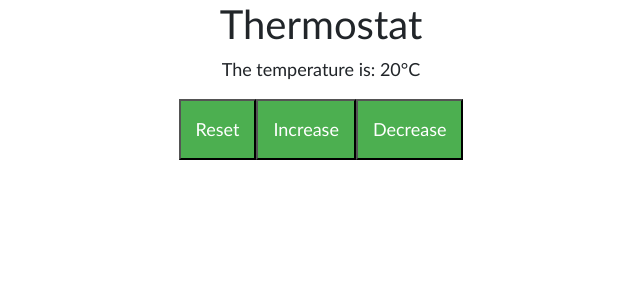
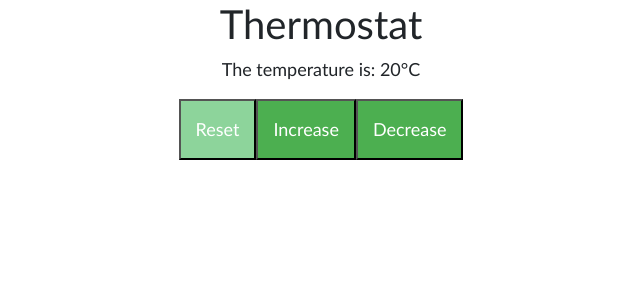
Before and after one commit to jordantroberts/ThermostatDotNet, a React (Create React App) app in the folder ThermostatDotNet/ClientApp/: page /thermostat in a window 1280 px wide. In both pictures the pointer is over the button "Reset". Shown: the top 300 px of the page, without its empty margins (319-959 px from the left). Built offline with nearby package versions, Linux system fonts and the light colour scheme.

Commit message:
Added button hover

```diff
--- a/ThermostatDotNet/ClientApp/src/components/Thermostat.css
+++ b/ThermostatDotNet/ClientApp/src/components/Thermostat.css
@@ -9,3 +9,8 @@ body {
     color: white;
     padding: 15px 15px;
 }
+
+    .button:hover {
+        background-color: #8dd49b;
+        color: white;
+    }
```
